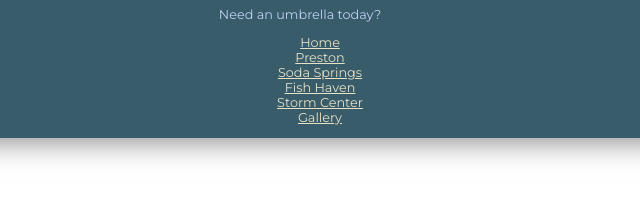
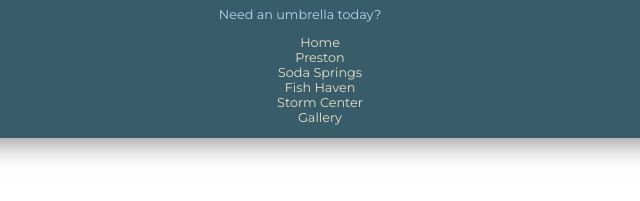
Before and after one commit to kianakilipaki/kianakilipaki.github.io, a plain HTML site: page assignments/lesson-4/preston-4.html in a window 1280 px wide. Shown: the part 332-533 px from the top of the page, 340-980 px from the left. Drawn offline with Linux system fonts and the light colour scheme.

Commit message:
something isn't working here....

```diff
--- a/assignments/lesson-4/css/small-4.css
+++ b/assignments/lesson-4/css/small-4.css
@@ -25,6 +25,11 @@ header img, .title {
 	display: inline-block;
 	vertical-align: middle;
 	margin: 10px;
+}
+
+nav a {
+    display: inline-block;
+    text-decoration: none;
 }
 
 #logo {
```
